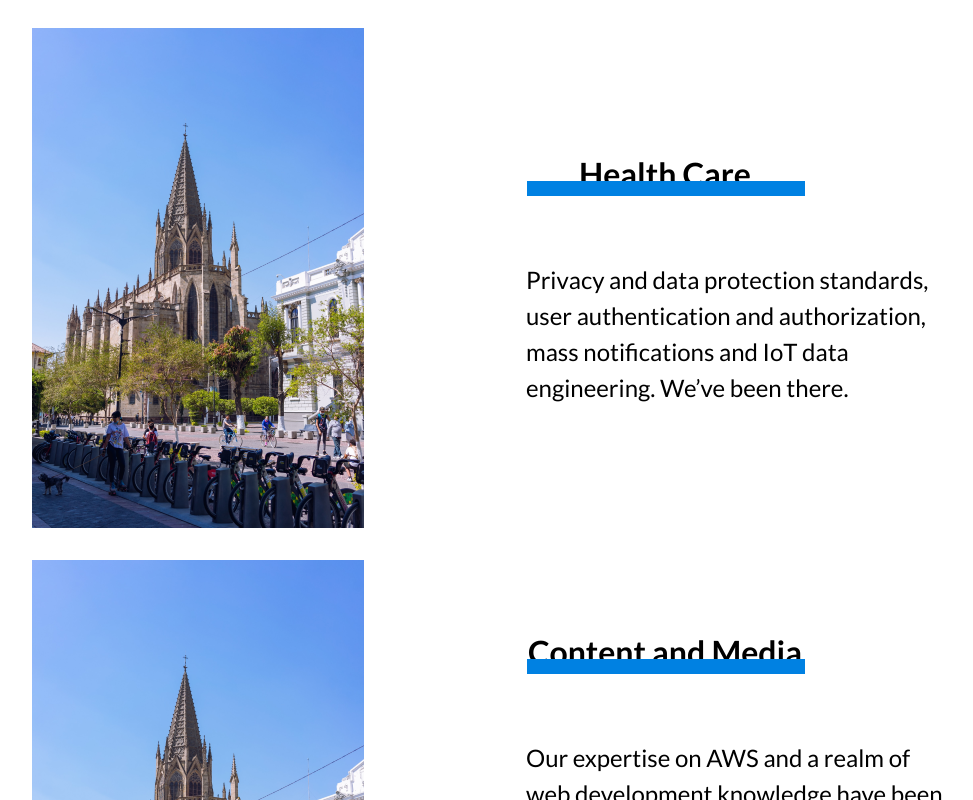
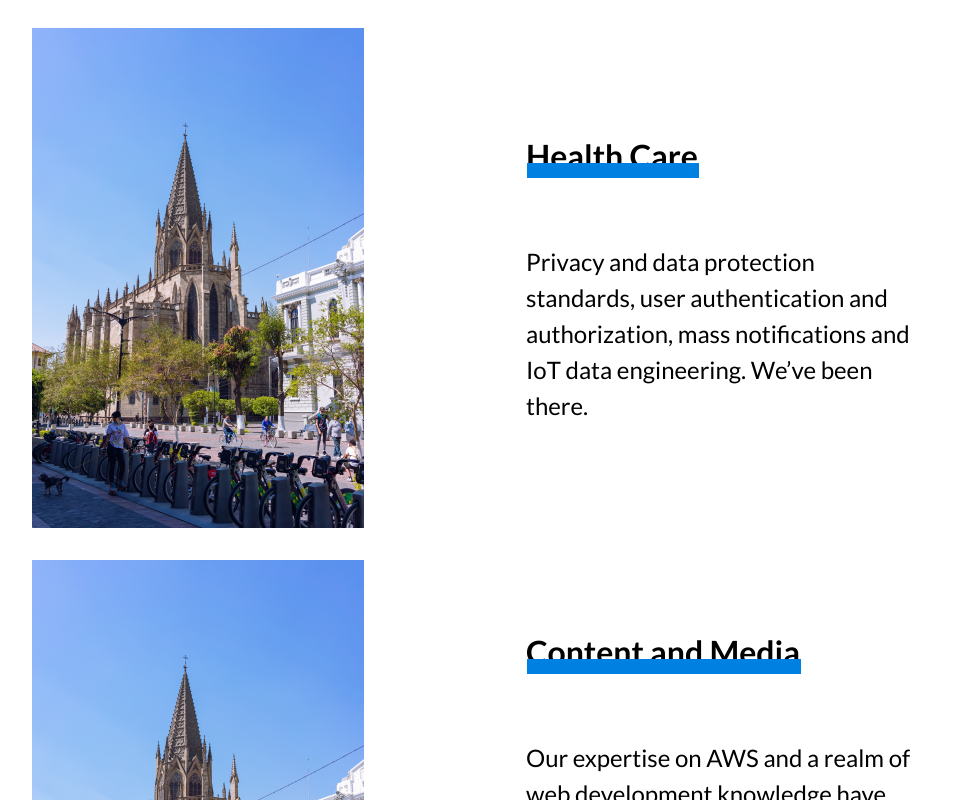
Before and after one commit to ciudades-studio/ciudades.consulting, a Next.js app: page / in a window 1280 px wide. Shown: the part 2760-3560 px from the top of the page, without its empty margins (224-1197 px from the left). Built offline with nearby package versions, Linux system fonts and the light colour scheme.

Commit message:
fix content column span and adding ribbon to titles

```diff
--- a/components/industries-component/industries.module.scss
+++ b/components/industries-component/industries.module.scss
@@ -39,28 +39,27 @@
 .industries-text-title {
   @apply
   mb-8
-  text-center
   relative
   font-semibold
   md:mb-16
+  z-10
   md:text-semiBld;
-  max-width: 278px;
+  width: fit-content;
 }
 
-.industries-text-title::after{
+.industries-text-title::after {
+  z-index: 0;
   left: 1px;
   bottom: 2px;
+  width: 100%;
   content: '';
-  width: 278px;
   height: 15px;
-  max-width: 278px;
   position: absolute;
   background-color: #0081E2;
 }
 
 .industries-text-description {
   @apply
-  w-[423px]
   font-medium
   md:text-mdm
 }
```
Also changed, not shown: components/industries-component/index.tsx (+6 -2 lines).
